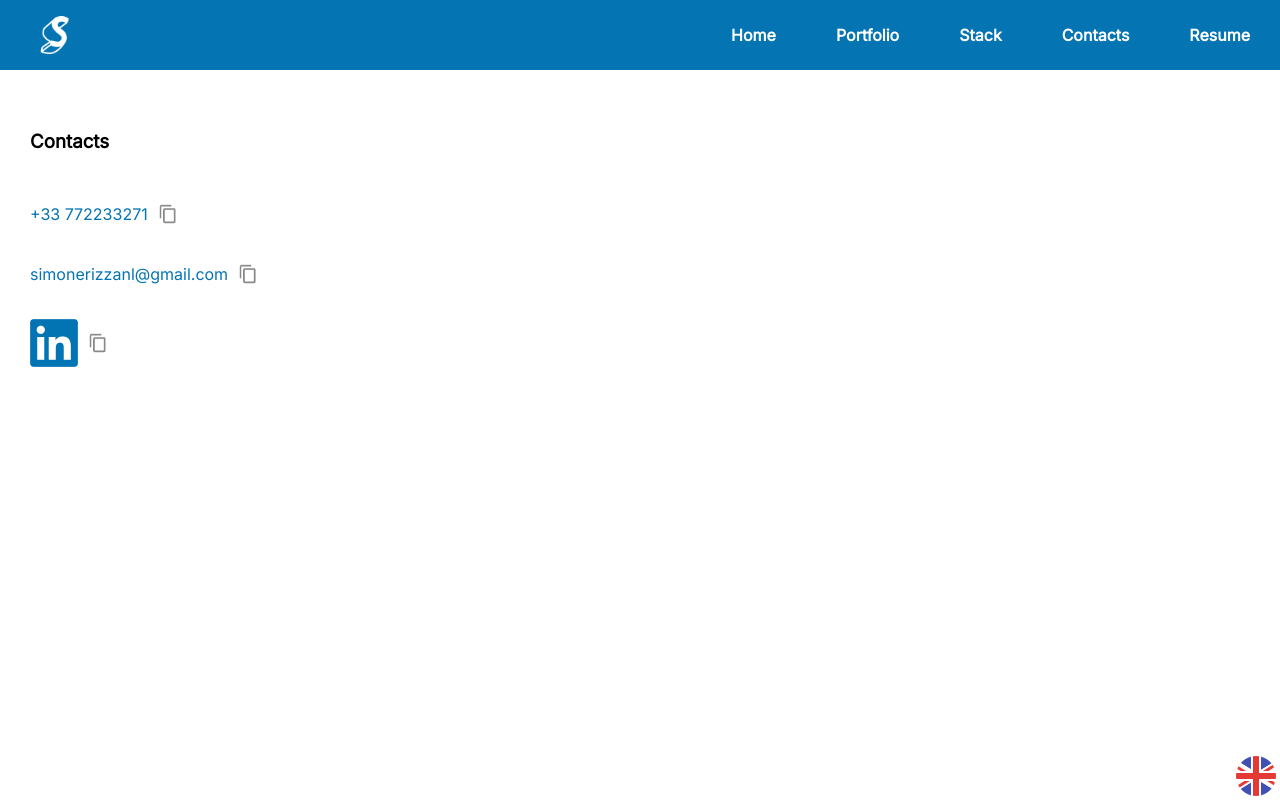
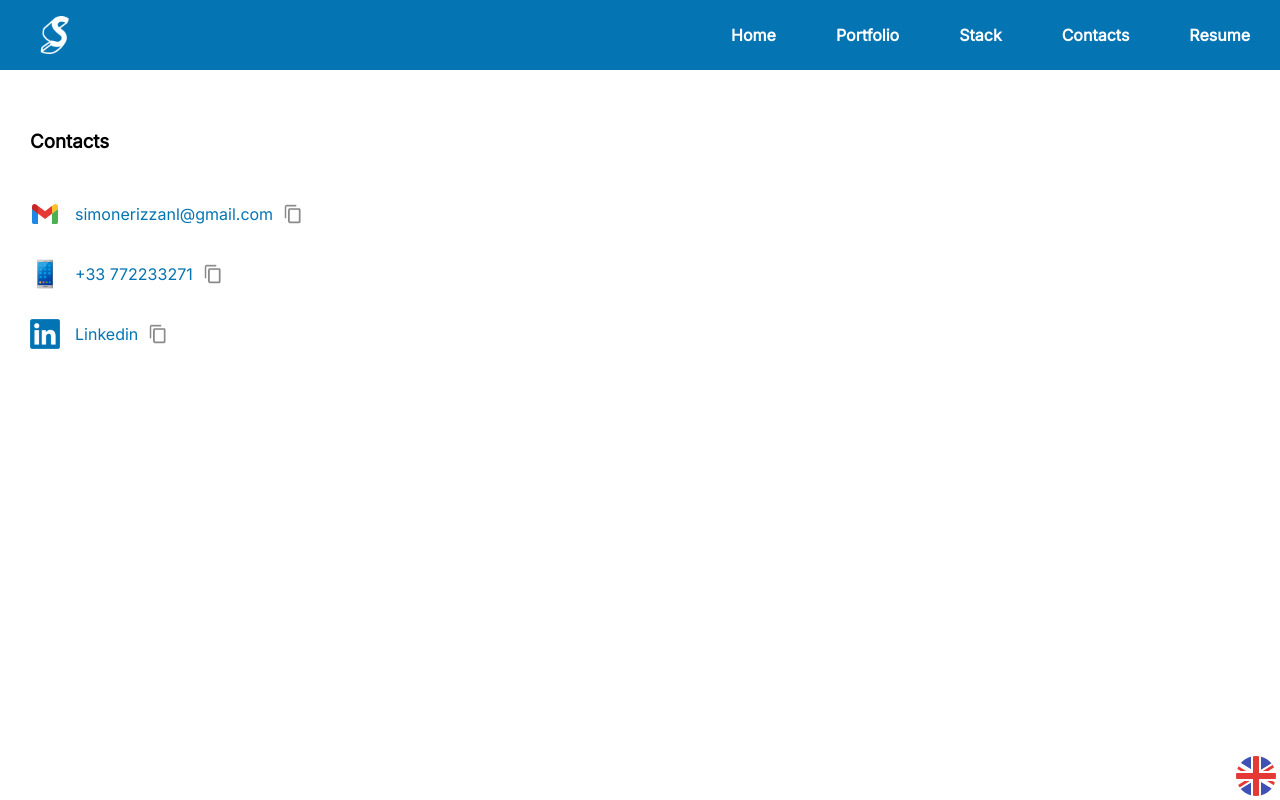
Before and after one commit to Srizza93/portfolio-vite, a Vue app: page /#/home in a window 1280 px wide. Both pictures are taken after a click on the item "Contacts". Built offline with nearby package versions, Linux system fonts and the light colour scheme.

Commit message:
feat(data): contacts

```diff
--- /dev/null
+++ b/src/api/contacts.ts
@@ -0,0 +1,8 @@
+import data from '@/assets/data.json';
+import { Contact } from '@/types/contacts';
+
+export function getContactsData(): Promise<Contact[]> {
+  return Promise.resolve(JSON.parse(JSON.stringify(data))).then(
+    (response) => response.personalInfo.contacts
+  );
+}
--- a/src/assets/data.json
+++ b/src/assets/data.json
@@ -1,9 +1,23 @@
 {
   "personalInfo": {
     "name": "Simone Rizza",
-    "email": "simonerizzanl@gmail.com",
-    "phone": "+33 772233271",
-    "linkedin": "https://www.linkedin.com/in/simonerizza1993"
+    "contacts": [
+      {
+        "name": "email",
+        "text": "simonerizzanl@gmail.com",
+        "link": "mailto:simonerizzanl@gmail.com"
+      },
+      {
+        "name": "phone",
+        "text": "+33 772233271",
+        "link": "tel:+33772233271"
+      },
+      {
+        "name": "linkedin",
+        "text": "Linkedin",
+        "link": "https://www.linkedin.com/in/simonerizza1993"
+      }
+    ]
   },
   "projects": [
     {
--- a/src/pages/Contacts.vue
+++ b/src/pages/Contacts.vue
@@ -1,20 +1,19 @@
 <template>
-  <div class="contact-details">
+  <div class="contact-details" v-if="contactsData">
     <h3 class="contact-details__title">{{ $t('navigation.contacts') }}</h3>
     <ul class="contact-details__list">
       <li
-        v-for="contact in contacts"
-        :key="'contact-' + contact.id"
+        v-for="contact in contactsData"
+        :key="'contact-' + contact.name"
         class="contact"
       >
         <a class="contact__link" :href="contact.link">
-          <span v-if="showText(contact.id)">{{ contact.text }}</span>
           <img
-            v-if="contact.image"
             class="contact__link__icon"
-            :src="getFilePath(contact.image.link)"
-            :alt="contact.image.name"
+            :src="getFilePath(contact.name + '.png')"
+            :alt="contact.name"
           />
+          <span>{{ contact.text }}</span>
         </a>
         <img
           v-if="!contact.isCopying"
@@ -43,91 +42,37 @@
 </template>
 
 <script lang="ts" setup>
-import { ref, type Ref } from 'vue';
+import { onMounted, ref, type Ref } from 'vue';
 import i18n from '@/i18n';
 
 import { getFilePath } from '@/services/fileService';
+import { getContactsData } from '@/api/contacts';
+import { Contact } from '@/types/contacts';
+import { copyToClipboard, mapContactsData } from '@/services/contactsService';
 
 import { useToasterStore } from '@/store/toaster';
-import { MessageTypeEnum } from '@/types/toaster';
 
 const toasterStore = useToasterStore();
-
-type Contact = {
-  id: string;
-  link: string;
-  text: string;
-  image?: {
-    link: string;
-    name: string;
-  };
-  isCopying: boolean;
-  isCopySuccessful: boolean;
-};
-
-const toasterDelay = 1500;
-
+const contactsData: Ref<Contact[] | null> = ref(null);
 const copyIcons = {
   copy: 'copy-clipboard.png',
   check: 'check.png',
   error: 'cross.png',
 };
 
-const contacts: Ref<Contact[]> = ref([
-  {
-    id: 'phone',
-    link: 'tel:+33772233271',
-    text: '+33 772233271',
-    isCopying: false,
-    isCopySuccessful: false,
-  },
-  {
-    id: 'email',
-    link: 'mailto:simonerizzanl@gmail.com',
-    text: 'simonerizzanl@gmail.com',
-    isCopying: false,
-    isCopySuccessful: false,
-  },
-  {
-    id: 'linkedin',
-    link: 'https://www.linkedin.com/in/simonerizza1993',
-    text: 'https://www.linkedin.com/in/simonerizza1993',
-    image: {
-      link: 'linkedin.png',
-      name: 'linkedin',
-    },
-    isCopying: false,
-    isCopySuccessful: false,
-  },
-]);
-
-function showText(contactId: string) {
-  return contactId === 'phone' || contactId === 'email';
+function getData(): Promise<void> {
+  return getContactsData()
+    .then((response: Contact[]) => {
+      contactsData.value = mapContactsData(response);
+    })
+    .catch(() => {
+      toasterStore.setMessage(i18n.global.t('global.error'));
+    });
 }
 
-async function copyToClipboard(contact: Contact) {
-  await navigator.clipboard
-    .writeText(contact.text)
-    .then(() => {
-      contact.isCopying = true;
-      contact.isCopySuccessful = true;
-      toasterStore.setMessage(
-        i18n.global.t('contacts.copy-clipboard-success'),
-        MessageTypeEnum.SUCCESS,
-        toasterDelay
-      );
-    })
-    .catch(() => {
-      contact.isCopying = true;
-      toasterStore.setMessage(i18n.global.t('contacts.copy-clipboard-error'));
-    })
-    .finally(() => {
-      setTimeout(() => {
-        contact.isCopying = false;
-        contact.isCopySuccessful = false;
-      }, toasterDelay);
-    });
-}
+onMounted(() => {
+  getData();
+});
 </script>
 
 <style lang="scss" scoped>
@@ -152,15 +97,18 @@ async function copyToClipboard(contact: Contact) {
 .contact {
   display: flex;
   align-items: center;
+  gap: global.$spacing--xsmall;
   margin: global.$spacing--medium 0;
 
   &__link {
     display: flex;
+    align-items: center;
+    gap: global.$spacing--small;
     color: global.$secondary--color;
     text-decoration: none;
 
     &__icon {
-      max-width: global.$icon-size--medium;
+      max-width: global.$icon-size--small;
     }
   }
 
@@ -172,7 +120,6 @@ async function copyToClipboard(contact: Contact) {
     width: global.$icon-size--small;
     height: global.$icon-size--small;
     padding: global.$spacing--xsmall;
-    margin-left: global.$spacing--xsmall;
     cursor: pointer;
 
     &--to-copy:hover {
--- /dev/null
+++ b/src/services/contactsService.ts
@@ -0,0 +1,42 @@
+import { Contact } from '@/types/contacts';
+import { MessageTypeEnum } from '@/types/toaster';
+import i18n from '@/i18n';
+import { useToasterStore } from '@/store/toaster';
+
+const toasterDelay = 1500;
+
+export function mapContactsData(data: Contact[]) {
+  return data.map((contact: Contact) => ({
+    ...contact,
+    isCopying: false,
+    isCopySuccessful: false,
+  }));
+}
+
+export async function copyToClipboard(contact: Contact) {
+  await navigator.clipboard
+    .writeText(contact.text)
+    .then(() => {
+      contact.isCopying = true;
+      contact.isCopySuccessful = true;
+
+      useToasterStore().setMessage(
+        i18n.global.t('contacts.copy-clipboard-success'),
+        MessageTypeEnum.SUCCESS,
+        toasterDelay
+      );
+    })
+    .catch(() => {
+      contact.isCopying = true;
+
+      useToasterStore().setMessage(
+        i18n.global.t('contacts.copy-clipboard-error')
+      );
+    })
+    .finally(() => {
+      setTimeout(() => {
+        contact.isCopying = false;
+        contact.isCopySuccessful = false;
+      }, toasterDelay);
+    });
+}
--- /dev/null
+++ b/src/types/contacts.ts
@@ -0,0 +1,7 @@
+export type Contact = {
+  name: string;
+  text: string;
+  link: string;
+  isCopying?: boolean;
+  isCopySuccessful?: boolean;
+};
```
Also changed, not shown: src/assets/email.png (added), src/assets/phone.png (added).
